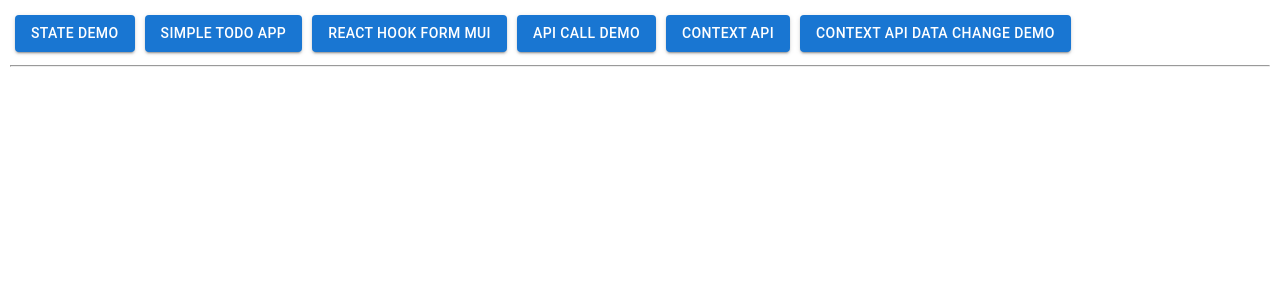
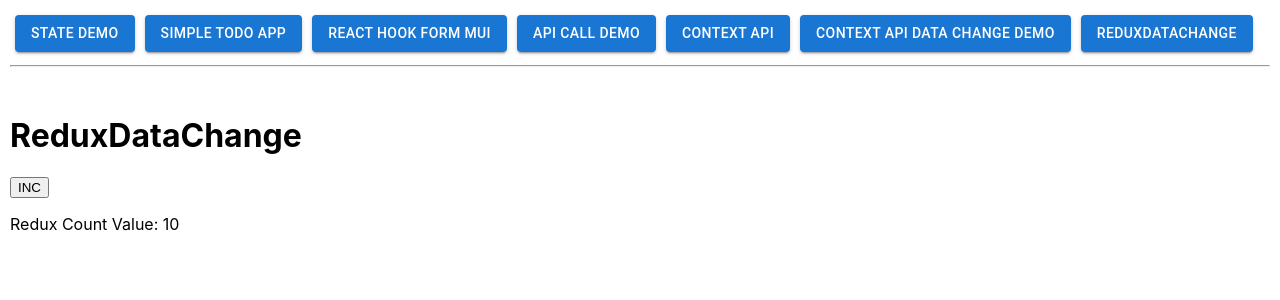
Before and after one commit to gavand-sagar/Upgrad-React-Training, a React (Create React App) app: page /ReduxDataChange in a window 1280 px wide. Shown: the top 300 px of the page. Built offline with nearby package versions, Linux system fonts and the light colour scheme.

Commit message:
counter changeing function

```diff
--- /dev/null
+++ b/src/ReduxDataChange.jsx
@@ -0,0 +1,22 @@
+import React from 'react'
+import { useDispatch, useSelector } from 'react-redux'
+import { globalIncrement, globalDecrement } from './features/counter/counterSlice'
+
+export default function ReduxDataChange() {
+    const { count } = useSelector(store => store.counter)
+    const dispatch = useDispatch();
+    function inc() {
+        // change data from Redux
+        // console.log(globalIncrement())
+        // dispatch(globalIncrement())
+        dispatch(globalDecrement())
+        // dispatch({ type: 'counter/globalIncrement'})
+    }
+    return (
+        <div>
+            <h1>ReduxDataChange</h1>
+            <button onClick={inc}>INC</button>
+            <p>Redux Count Value: {count}</p>
+        </div>
+    )
+}
--- a/src/Routes.js
+++ b/src/Routes.js
@@ -17,6 +17,7 @@ import ProductDetails from './ProductDetails';
 import LoginFormPostAPI from './LoginFormPostAPI';
 import ContextAPI from './ContextAPI';
 import ContextAPIDataChangeDemo from './ContextAPIDataChangeDemo';
+import ReduxDataChange from './ReduxDataChange';
 
 export const routes = [
     {
@@ -43,15 +44,20 @@ export const routes = [
         path: '/ProductDetails/:productid',
         element: <ProductDetails />
     },
-     {
+    {
         path: '/ContextAPI',
         linkText: "Context API",
         element: <ContextAPI />
     },
-     {
+    {
         path: '/ContextAPIDataChangeDemo',
         linkText: "Context API Data Change Demo",
         element: <ContextAPIDataChangeDemo />
+    },
+    {
+        path: '/ReduxDataChange',
+        linkText: "ReduxDataChange",
+        element: <ReduxDataChange />
     },
     {
         path: '/Login',
--- a/src/features/counter/counterSlice.js
+++ b/src/features/counter/counterSlice.js
@@ -4,13 +4,32 @@ export const counterSlice = createSlice({
     name: 'counter',
     initialState: {
         count: 10
+    },
+    reducers: {
+        // THIS IS THE ONLY PLACE FROM WHERE {count} WILL CHANGE
+        globalIncrement: (state, action) => {
+            // reducer function that changes the data
+            return {
+                count: state.count + 1
+            }
+        },
+        globalDecrement: (state, action) => {
+            return {
+                count: state.count - 1
+            }
+        }
     }
 })
 
+// action that tells us which reducer to execute
+export const { globalIncrement, globalDecrement } = counterSlice.actions
+
+// NOTE: any change in state/data will only from reducer functions
+//
 export const userSlice = createSlice({
     name: 'user',
     initialState: {
         username: "Sagar",
-        city:"Mumbai"
+        city: "Mumbai"
     }
 })
```
